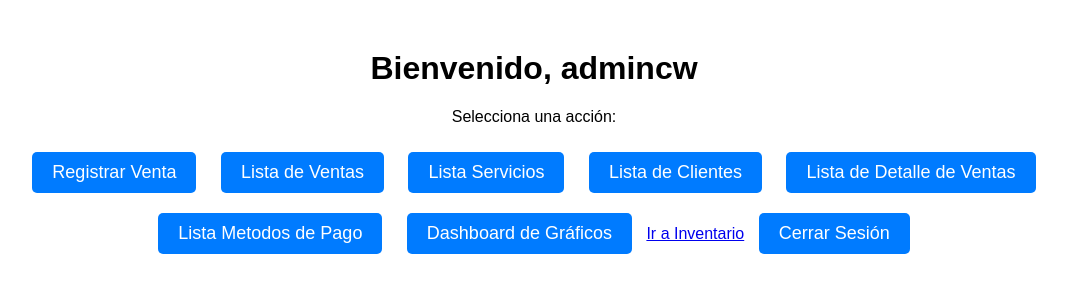
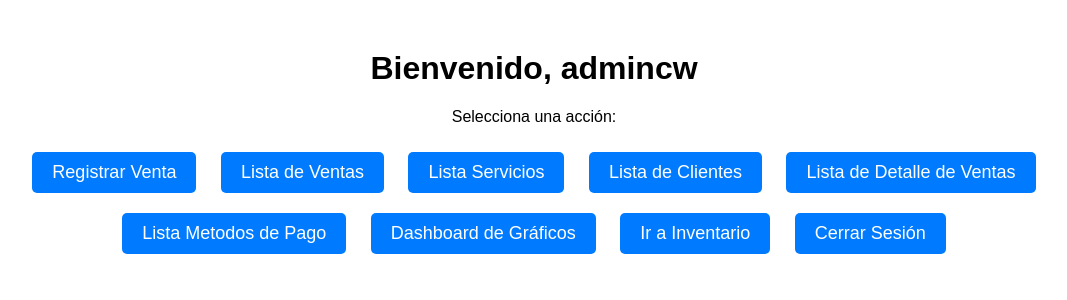
Before and after one commit to GellanX/TitleProject, a Django app: page /appventas/ in a window 1280 px wide. Shown: the top 300 px of the page, without its empty margins (106-1173 px from the left). Run offline with Django 5.2, Linux system fonts and the light colour scheme; a user stored in the database is signed in.

Commit message:
Arreglo base.html

```diff
--- a/appventas/templates/home.html
+++ b/appventas/templates/home.html
@@ -39,7 +39,7 @@
         <a href="{% url 'lista_detalleventas' %}" class="button">Lista de Detalle de Ventas</a>
         <a href="{% url 'lista_metodopagos' %}" class="button">Lista Metodos de Pago</a>
         <a href="{% url 'ventas_graficos' %}" class="button">Dashboard de Gráficos</a>
-        <a href="{% url 'base' %}" class="btn btn-primary">Ir a Inventario</a>
+        <a href="{% url 'base' %}" class="button">Ir a Inventario</a>
         <a href="{% url 'logout' %}" class="button">Cerrar Sesión</a>
     </div>
 </body>
```
Also changed, not shown: appventas/templates/base.html (renamed from appventas/templates/inventario/base.html).
